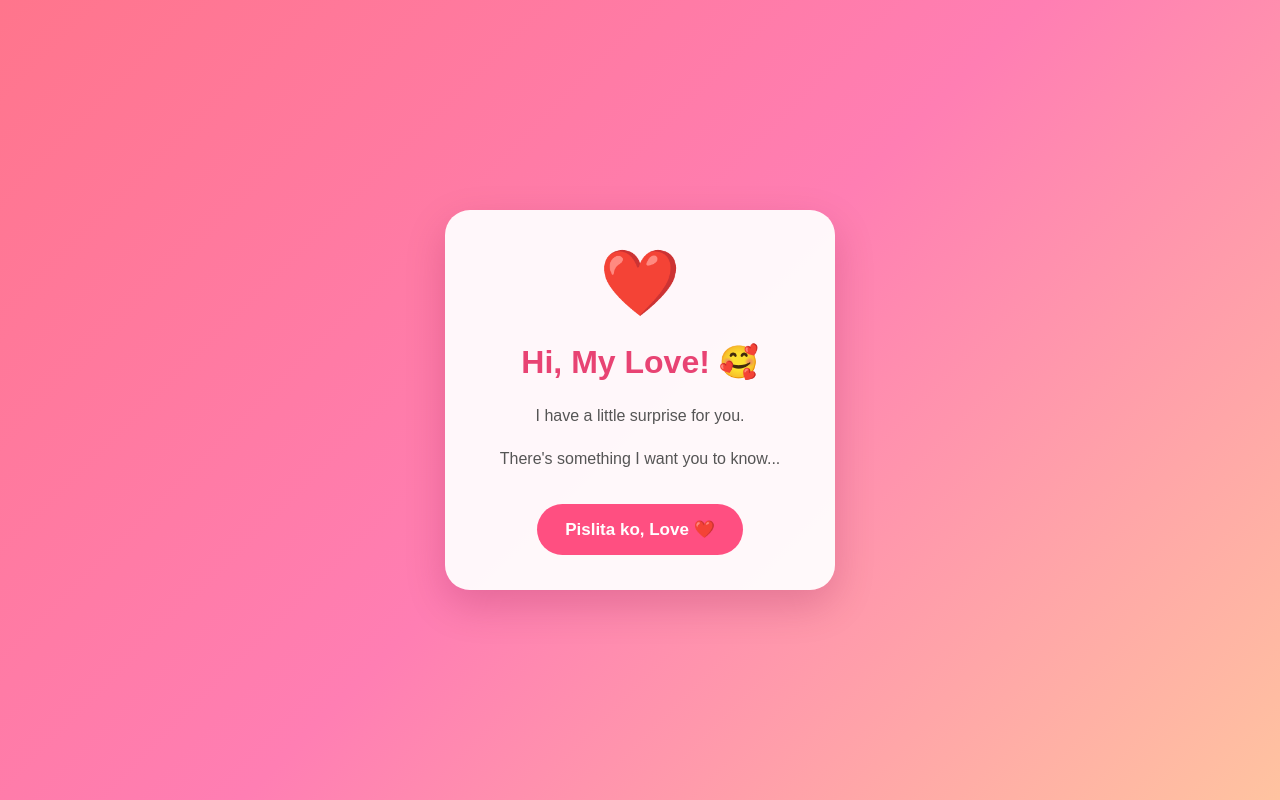
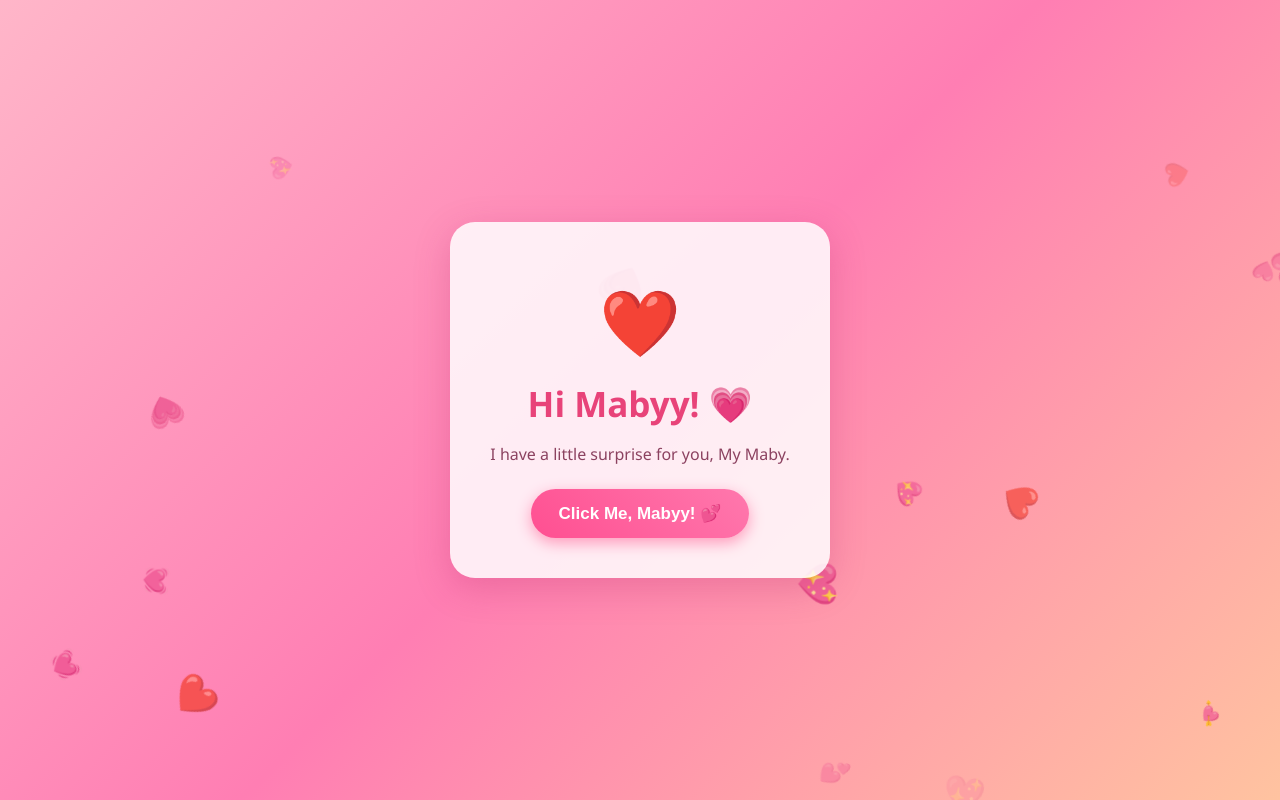
Before and after one commit to jomarsomar26-debug/love-surprise, a plain HTML site: page index.html in a window 1280 px wide. Drawn offline with Linux system fonts and the light colour scheme.

Commit message:
Update index.html

```diff
--- a/index.html
+++ b/index.html
@@ -4,86 +4,220 @@
 <head>
 <meta charset="UTF-8">
 <meta name="viewport" content="width=device-width, initial-scale=1.0">
-<title>For My Love ❤️</title>
+<title>For My Mabyy ❤️</title>
+
 <style>
-* { box-sizing: border-box; }
+* {
+    margin: 0;
+    padding: 0;
+    box-sizing: border-box;
+}
+
 body {
-  margin: 0;
     min-height: 100vh;
+    overflow: hidden;
     display: flex;
     justify-content: center;
     align-items: center;
-  font-family: Arial, sans-serif;
-  background: linear-gradient(135deg, #ff758c, #ff7eb3, #ffc3a0);
-  padding: 20px;
+    font-family: 'Segoe UI', sans-serif;
+    background: linear-gradient(135deg, #ffb6c9, #ff7eb3, #ffc3a0);
+}
+
+.card {
+    width: 90%;
+    max-width: 380px;
+    padding: 40px 25px;
     text-align: center;
+    background: rgba(255,255,255,0.85);
+    border-radius: 25px;
+    box-shadow: 0 10px 35px rgba(180,40,100,0.25);
+    z-index: 2;
+    animation: appear 1s ease;
 }
-.card {
-  background: rgba(255,255,255,.94);
-  padding: 35px 25px;
-  border-radius: 25px;
-  max-width: 390px;
-  width: 100%;
-  box-shadow: 0 15px 40px rgba(120,0,50,.2);
+
+h1 {
+    color: #e84379;
+    font-size: 35px;
+    margin-bottom: 15px;
 }
-.heart {
+
+p {
+    color: #8c4260;
+    font-size: 16px;
+    line-height: 1.6;
+}
+
+.main-heart {
     font-size: 65px;
-  animation: beat 1s infinite;
+    margin: 15px 0;
+    animation: heartbeat 1s infinite;
 }
-h1 { color: #e84373; }
-p { color: #555; line-height: 1.7; }
+
 button {
     border: none;
+    padding: 14px 28px;
+    margin-top: 22px;
     border-radius: 30px;
-  padding: 15px 28px;
-  background: #ff4f81;
+    background: linear-gradient(45deg, #ff4f91, #ff78ad);
     color: white;
     font-size: 17px;
     font-weight: bold;
     cursor: pointer;
-  margin-top: 15px;
+    box-shadow: 0 5px 15px #ff9abb;
+    transition: 0.3s;
 }
+
+button:active {
+    transform: scale(0.9);
+}
+
 #message {
     display: none;
     margin-top: 25px;
-  animation: fade 1.2s;
+    animation: appear 1s ease;
 }
-#message h2 { color: #e84373; }
-@keyframes beat {
+
+#message h2 {
+    color: #e84379;
+    margin-bottom: 12px;
+}
+
+.floating-heart {
+    position: fixed;
+    bottom: -40px;
+    color: #ff286f;
+    pointer-events: none;
+    animation: floatUp linear forwards;
+    z-index: 1;
+}
+
+.burst-heart {
+    position: fixed;
+    pointer-events: none;
+    z-index: 5;
+    animation: burst 1.3s ease-out forwards;
+}
+
+@keyframes floatUp {
+    0% {
+        transform: translateY(0) rotate(0deg);
+        opacity: 0;
+    }
+    15% { opacity: 0.9; }
+    100% {
+        transform: translateY(-115vh) rotate(360deg);
+        opacity: 0;
+    }
+}
+
+@keyframes burst {
+    0% {
+        transform: translate(0,0) scale(0.5);
+        opacity: 1;
+    }
+    100% {
+        transform: translate(var(--x), var(--y)) scale(1.5) rotate(360deg);
+        opacity: 0;
+    }
+}
+
+@keyframes heartbeat {
+    0%, 100% { transform: scale(1); }
     50% { transform: scale(1.2); }
 }
-@keyframes fade {
-  from { opacity: 0; transform: translateY(15px); }
-  to { opacity: 1; transform: translateY(0); }
+
+@keyframes appear {
+    from {
+        opacity: 0;
+        transform: translateY(20px);
+    }
+    to {
+        opacity: 1;
+        transform: translateY(0);
+    }
 }
 </style>
 </head>
+
 <body>
+
 <div class="card">
-  <div class="heart">❤️</div>
-  <h1>Hi, My Love! 🥰</h1>
-  <p>I have a little surprise for you.</p>
-  <p>There's something I want you to know...</p>
+    <div class="main-heart">❤️</div>
 
-  <button onclick="showLove()">Pislita ko, Love ❤️</button>
+    <h1>Hi Mabyy! 💗</h1>
+    <p>I have a little surprise for you, My Maby.</p>
+
+    <button onclick="showLove(event)">
+        Click Me, Mabyy! 💕
+    </button>
 
     <div id="message">
         <h2>I LOVE YOU SO MUCH! ❤️</h2>
         <p>
-      Ikaw akong favorite person, my love.
-      Thank you for being part of my life.
-      I will keep choosing you, loving you,
-      and making memories with you.
-      Forever and always, ikaw ra. ❤️😘
+            You're my favorite person, my happiness,
+            and my sweetest blessing. 🥹💕
+            <br><br>
+            No matter what happens, I'll always choose you.
+            I love you, Mabyy! Amping ka kanunay😘
         </p>
-    <div class="heart">💗</div>
+        <div class="main-heart">💖</div>
     </div>
 </div>
 
 <script>
-function showLove() {
+// Floating hearts in the background
+const hearts = ["❤️", "💕", "💗", "💖", "💘", "💓"];
+
+function createFloatingHeart() {
+    const heart = document.createElement("div");
+    heart.className = "floating-heart";
+    heart.innerHTML = hearts[Math.floor(Math.random() * hearts.length)];
+
+    heart.style.left = Math.random() * 100 + "vw";
+    heart.style.fontSize = (15 + Math.random() * 25) + "px";
+    heart.style.animationDuration = (5 + Math.random() * 5) + "s";
+
+    document.body.appendChild(heart);
+
+    setTimeout(() => heart.remove(), 10000);
+}
+
+setInterval(createFloatingHeart, 350);
+
+// Heart explosion when clicked
+function heartBurst(x, y) {
+    for (let i = 0; i < 35; i++) {
+        const heart = document.createElement("div");
+        heart.className = "burst-heart";
+        heart.innerHTML = hearts[Math.floor(Math.random() * hearts.length)];
+
+        heart.style.left = x + "px";
+        heart.style.top = y + "px";
+        heart.style.fontSize = (15 + Math.random() * 20) + "px";
+
+        heart.style.setProperty("--x", (Math.random() - 0.5) * 400 + "px");
+        heart.style.setProperty("--y", (Math.random() - 0.5) * 400 + "px");
+
+        document.body.appendChild(heart);
+
+        setTimeout(() => heart.remove(), 1400);
+    }
+}
+
+function showLove(event) {
+    const button = event.currentTarget;
+    const rect = button.getBoundingClientRect();
+
+    heartBurst(
+        rect.left + rect.width / 2,
+        rect.top + rect.height / 2
+    );
+
     document.getElementById("message").style.display = "block";
+    button.innerHTML = "I LOVE YOU TOO! ❤️";
+    button.disabled = true;
 }
 </script>
+
 </body>
 </html>
```
Lines whose indentation alone changed are shown as unchanged.
